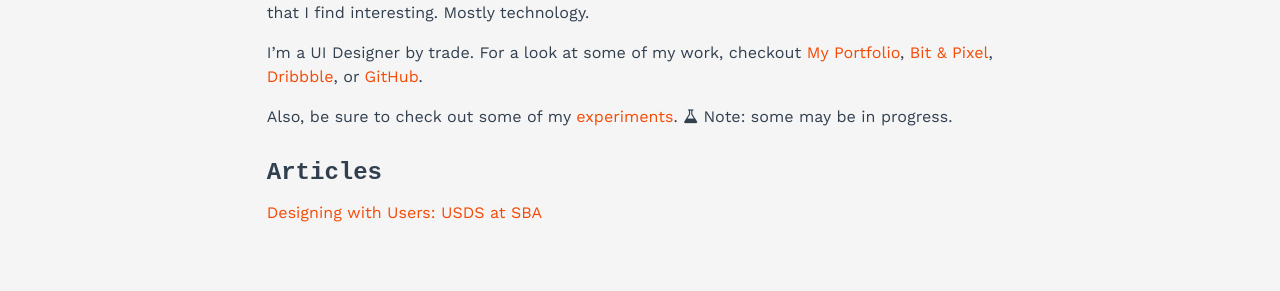
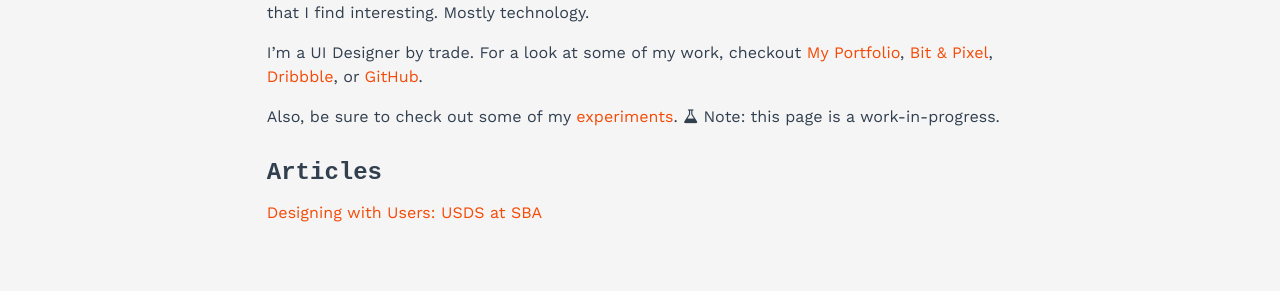
Before and after one commit to tbolt/tbolt.space, a Jekyll site: the page built from about.md, in a window 1280 px wide. Shown: the part 260-551 px from the top of the page. Built offline with Jekyll 4.4.1, drawn with Linux system fonts in a browser that asks for light colours; some web fonts are replaced.

Commit message:
small update

```diff
--- a/about.md
+++ b/about.md
@@ -7,7 +7,7 @@
 
 I'm a UI Designer by trade. For a look at some of my work, checkout [My Portfolio](/portfolio), [Bit & Pixel](http://bitandpixel.co), [Dribbble](http://dribbble.com/tbolt), or [GitHub](http://github.com/tbolt).
 
-Also, be sure to check out some of my [experiments](experiments). <i class="fa fa-flask"></i> Note: some may be in progress.
+Also, be sure to check out some of my [experiments](experiments). <i class="fa fa-flask"></i> Note: this page is a work-in-progress.
 
 # Articles
 [Designing with Users: USDS at SBA](https://medium.com/the-u-s-digital-service/designing-with-users-usds-at-sba-e04f5e3911b8)
```
